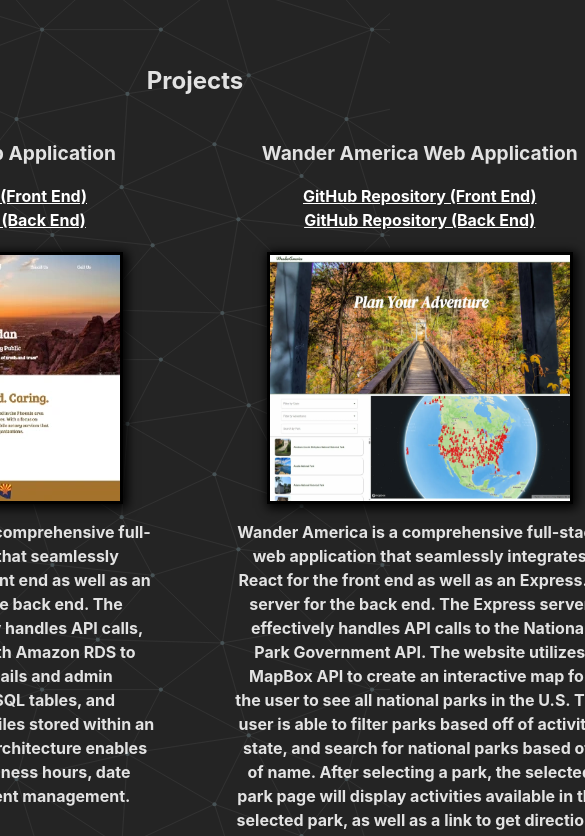
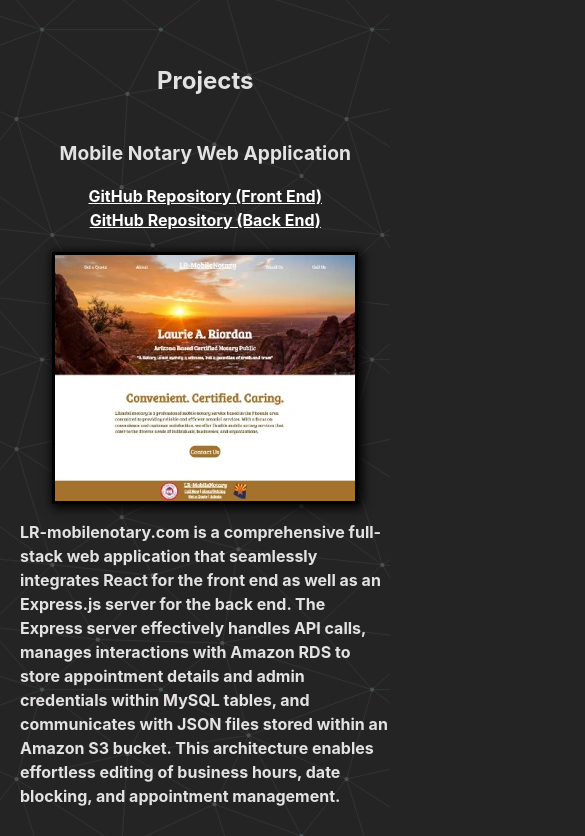
Before and after one commit to Michael-Riordan/Portfolio-Website, a React (Vite) app: page / in a window 390 px wide. Shown: the part 848-1684 px from the top of the page, 585 px wide, since content can reach past the window. Built offline with nearby package versions, Linux system fonts and the light colour scheme.

Commit message:
add flex-wrap to projects section to add responsive design principals

```diff
--- a/src/css/LandingPage.css
+++ b/src/css/LandingPage.css
@@ -96,13 +96,14 @@
 
 #landing-page-projects {
     display: flex;
+    flex-wrap: wrap;
     flex-direction: column;
     justify-items: center;
 }
 
 #projects-wrapper {
     display: flex;
-    width: max-content;
+    flex-wrap: wrap;
     align-self: center;
     margin-bottom: 10vh;
     gap: 10vw;
@@ -158,7 +159,6 @@
 
 #project-1-description {
     align-self: center;
-    text-align: center;
     width: 30vmax;
     font-weight: bold;
 }
```
